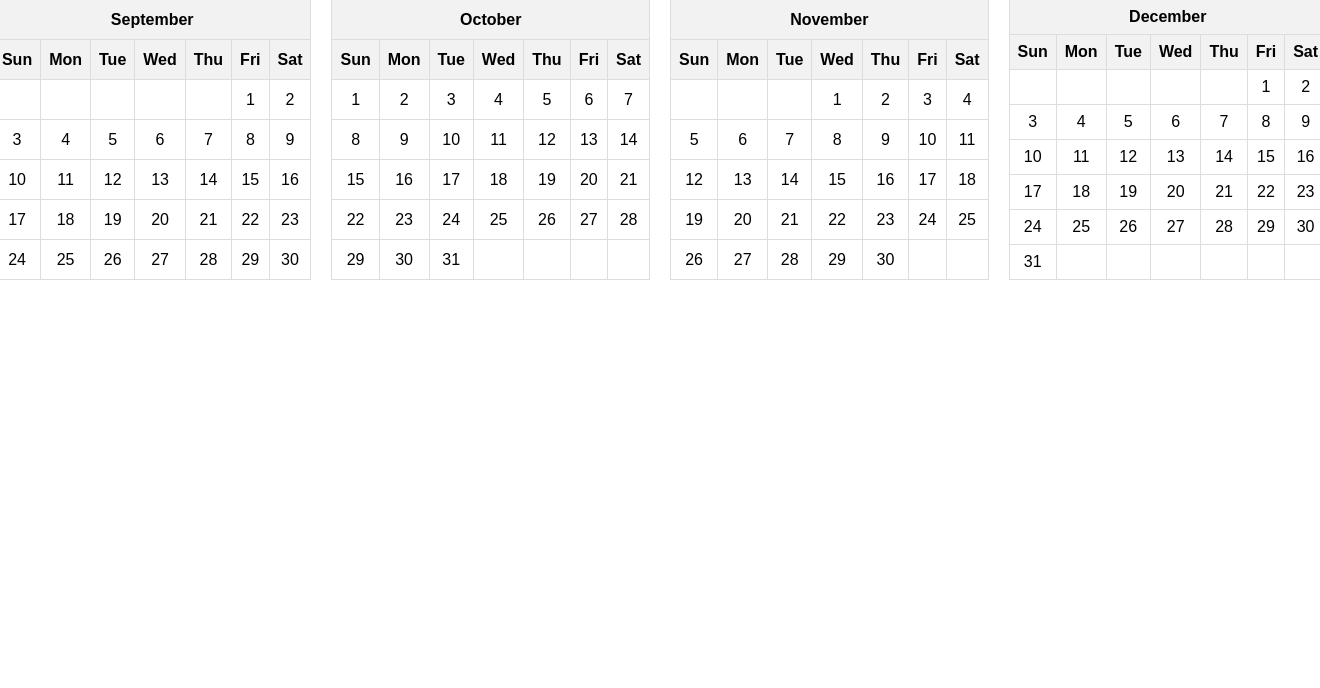
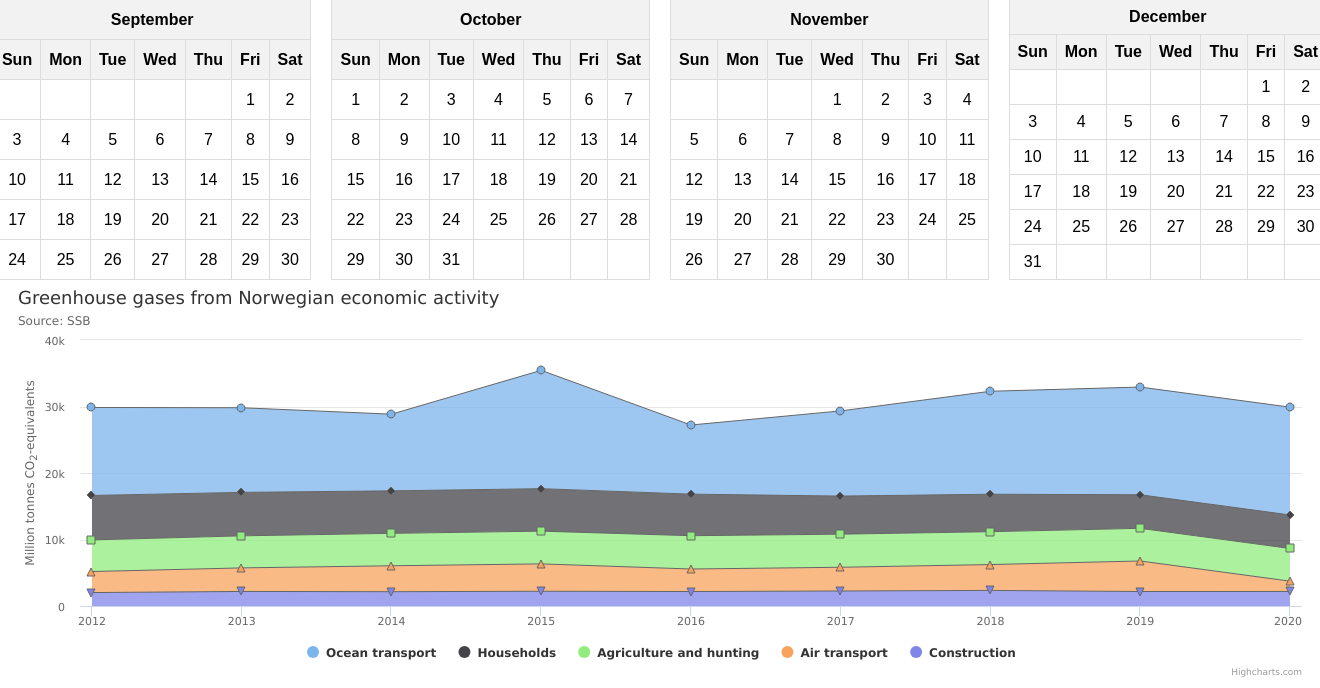
Before and after one commit to chaveniajeffry/django-todo, a Django app: page / in a window 1320 px wide. Shown: the part 744-1432 px from the top of the page. Before the commit the page ends 1024 px from the top, so only its background shows below. Run offline with Django 3.2, Linux system fonts and the light colour scheme; data that the repository does not hold is empty.

Commit message:
add highchart without related context

```diff
--- a/djangoTodo/baseTodo/templates/baseTodo/home.html
+++ b/djangoTodo/baseTodo/templates/baseTodo/home.html
@@ -59,7 +59,70 @@
                 <input type="submit" value="Submit">
             </form>
         </div>
+
     </div>
+    <div id="container"></div>
     <script src="{% static 'js/script.js' %}"></script>
+    <script src="https://code.highcharts.com/highcharts.js"></script>
+    <script>
+        Highcharts.chart('container', {
+    chart: {
+        type: 'area'
+    },
+    title: {
+        text: 'Greenhouse gases from Norwegian economic activity',
+        align: 'left'
+    },
+    subtitle: {
+        text: 'Source: ' +
+            '<a href="https://www.ssb.no/en/statbank/table/09288/"' +
+            'target="_blank">SSB</a>',
+        align: 'left'
+    },
+    yAxis: {
+        title: {
+            useHTML: true,
+            text: 'Million tonnes CO<sub>2</sub>-equivalents'
+        }
+    },
+    tooltip: {
+        shared: true,
+        headerFormat: '<span style="font-size:12px"><b>{point.key}</b></span><br>'
+    },
+    plotOptions: {
+        series: {
+            pointStart: 2012
+        },
+        area: {
+            stacking: 'normal',
+            lineColor: '#666666',
+            lineWidth: 1,
+            marker: {
+                lineWidth: 1,
+                lineColor: '#666666'
+            }
+        }
+    },
+    series: [{
+        name: 'Ocean transport',
+        data: [13234, 12729, 11533, 17798, 10398, 12811, 15483, 16196, 16214]
+    }, {
+        name: 'Households',
+        data: [6685, 6535, 6389, 6384, 6251, 5725, 5631, 5047, 5039]
+
+    }, {
+        name: 'Agriculture and hunting',
+        data: [4752, 4820, 4877, 4925, 5006, 4976, 4946, 4911, 4913]
+    }, {
+        name: 'Air transport',
+        data: [3164, 3541, 3898, 4115, 3388, 3569, 3887, 4593, 1550]
+
+    }, {
+        name: 'Construction',
+        data: [2019, 2189, 2150, 2217, 2175, 2257, 2344, 2176, 2186]
+    }]
+});
+
+    </script>
 </body>
 </html>
```
